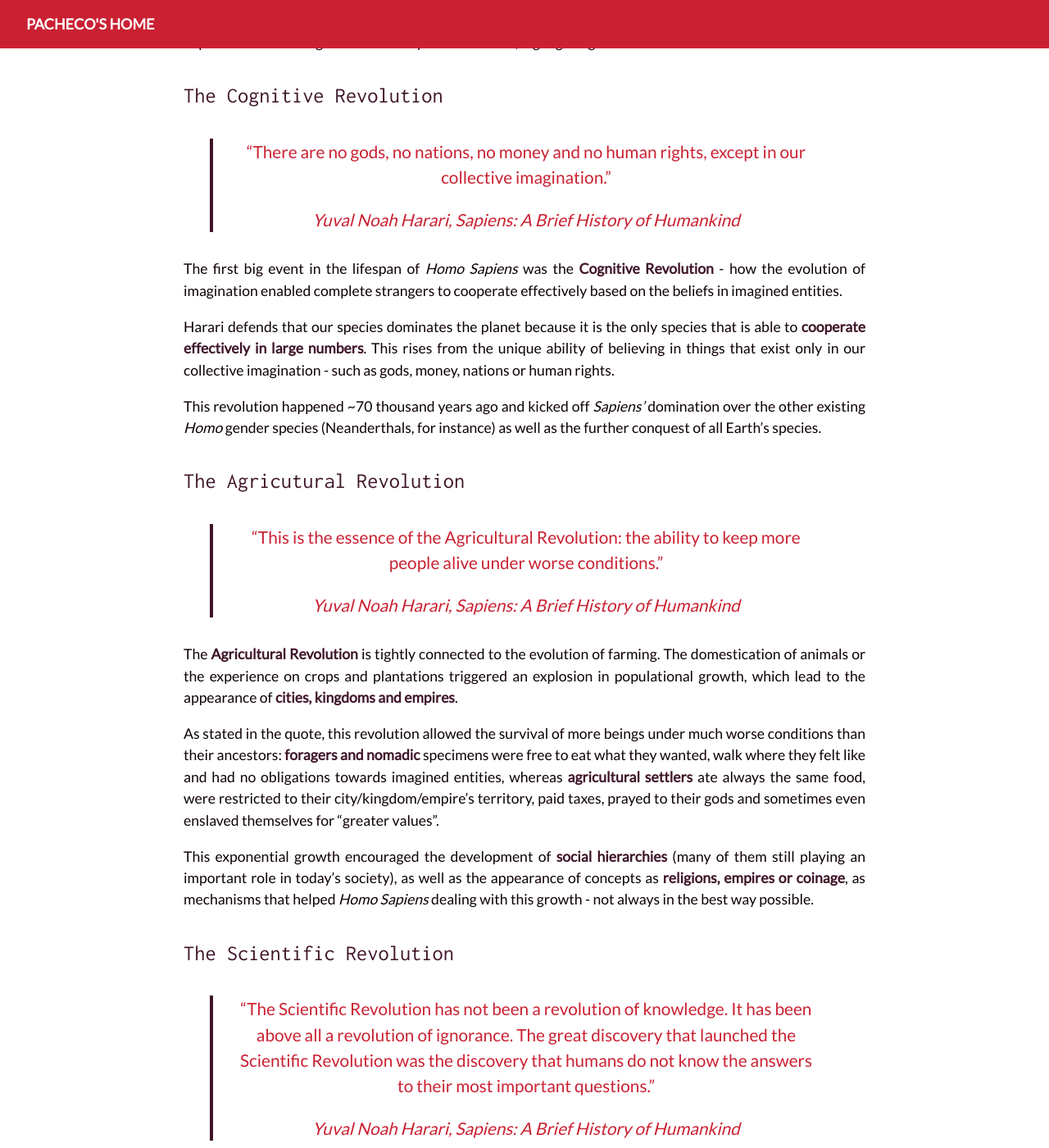
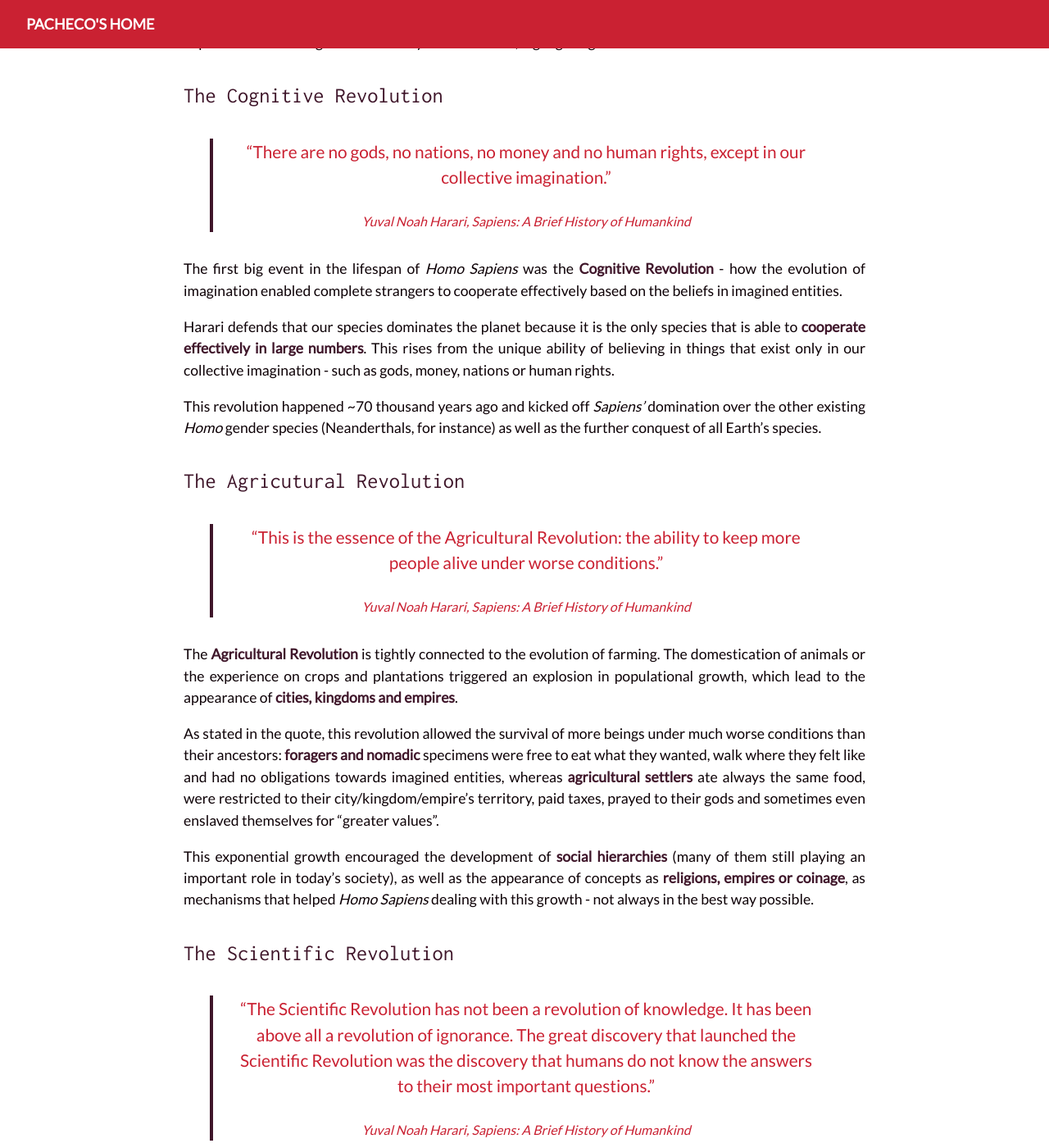
Before and after one commit to ikas/ikas.github.io, a Jekyll site: the page built from _posts/2018-02-16-sapiens.markdown, in a window 1280 px wide and 1400 px high, scrolled down 1626 px. Shown: the whole window at 82% size. Built offline with Jekyll 4.4.1, drawn with Linux system fonts in a browser that asks for light colours.

Commit message:
small responsive version fixes

```diff
--- a/_sass/jekyll-theme-cayman.scss
+++ b/_sass/jekyll-theme-cayman.scss
@@ -321,12 +321,21 @@ h6 {
     text-align: center;
     font-size: 1.3rem;
 
+    @include small {
+      margin: 1rem;
+      padding: 0 1rem;
+    }
+
     > :first-child {
       margin-top: 0;
     }
 
     > :last-child {
       margin-bottom: 0;
+    }
+
+    em {
+      font-size: 1rem;
     }
   }
 
```
